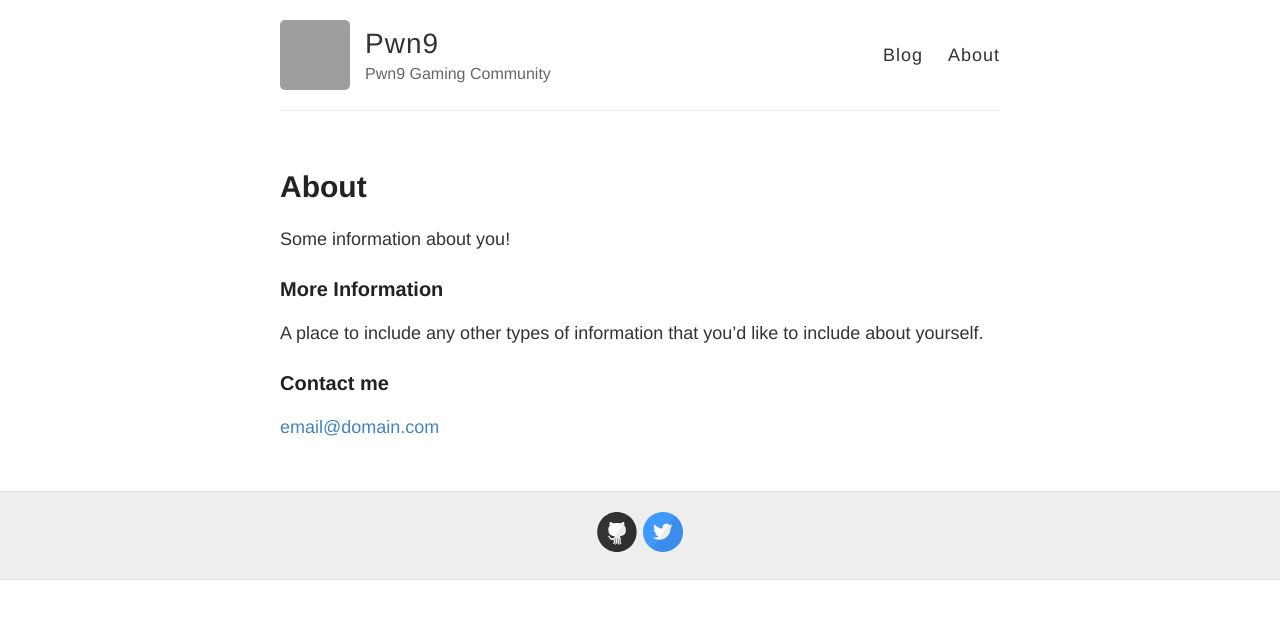
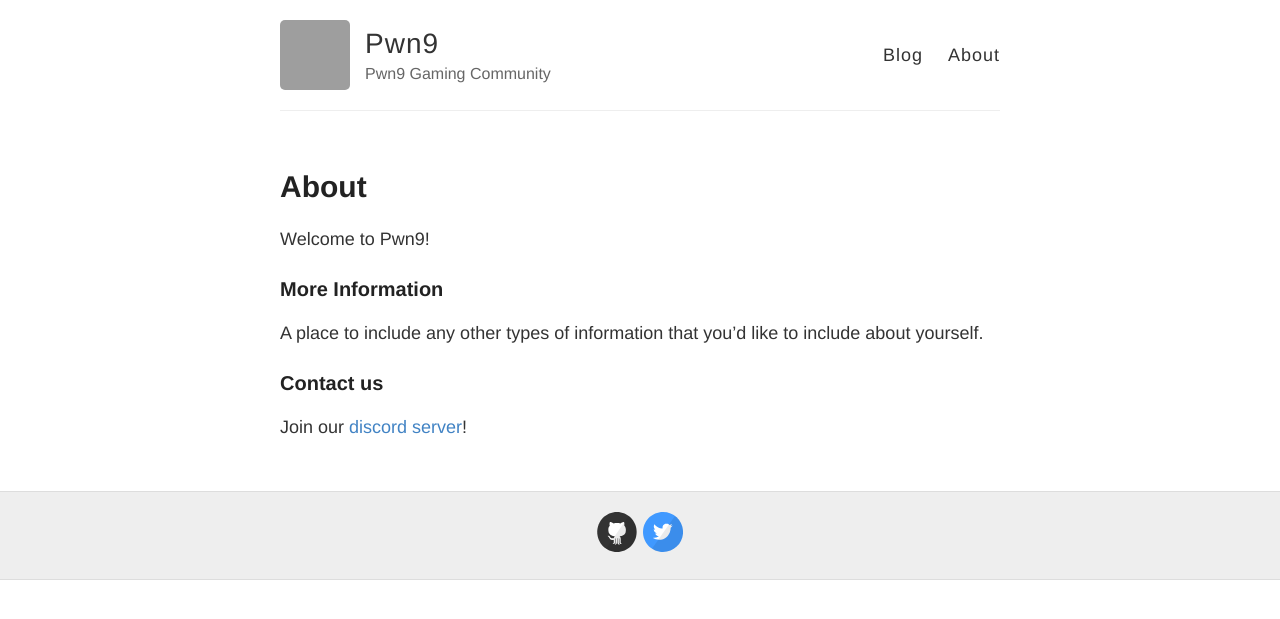
Before and after one commit to Pwn9/blog-pwn9-com.github.io, a Jekyll site: the page built from about.md, in a window 1280 px wide. Shown: the top 619 px of the page. Built offline with Jekyll 4.4.1, drawn with Linux system fonts in a browser that asks for light colours; grey boxes are pictures that could not be loaded.

Commit message:
update about page

```diff
--- a/about.md
+++ b/about.md
@@ -2,14 +2,15 @@
 layout: page
 title: About
 permalink: /about/
+published: true
 ---
 
-Some information about you!
+Welcome to Pwn9!
 
 ### More Information
 
 A place to include any other types of information that you'd like to include about yourself.
 
-### Contact me
+### Contact us
 
-[email@domain.com](mailto:email@domain.com)
+Join our [discord server](http://discord.pwn9.com/)!
```
